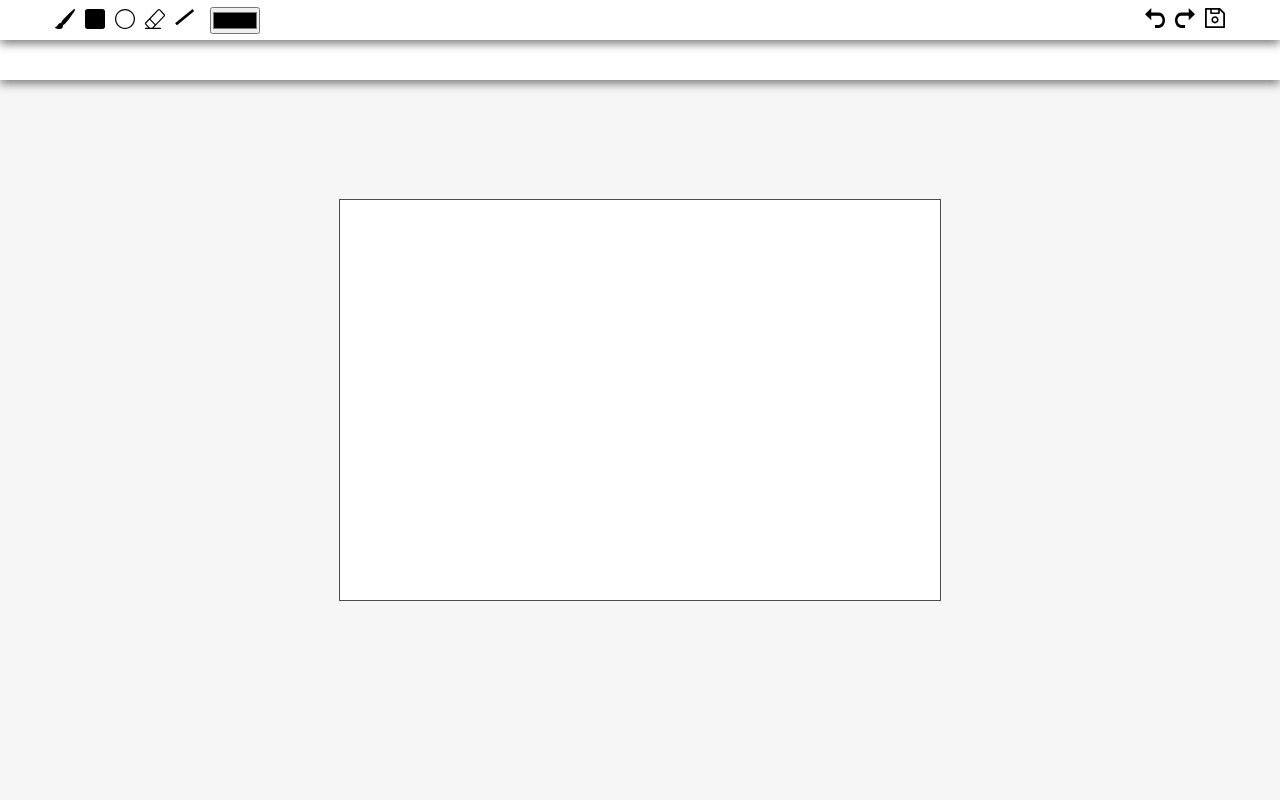
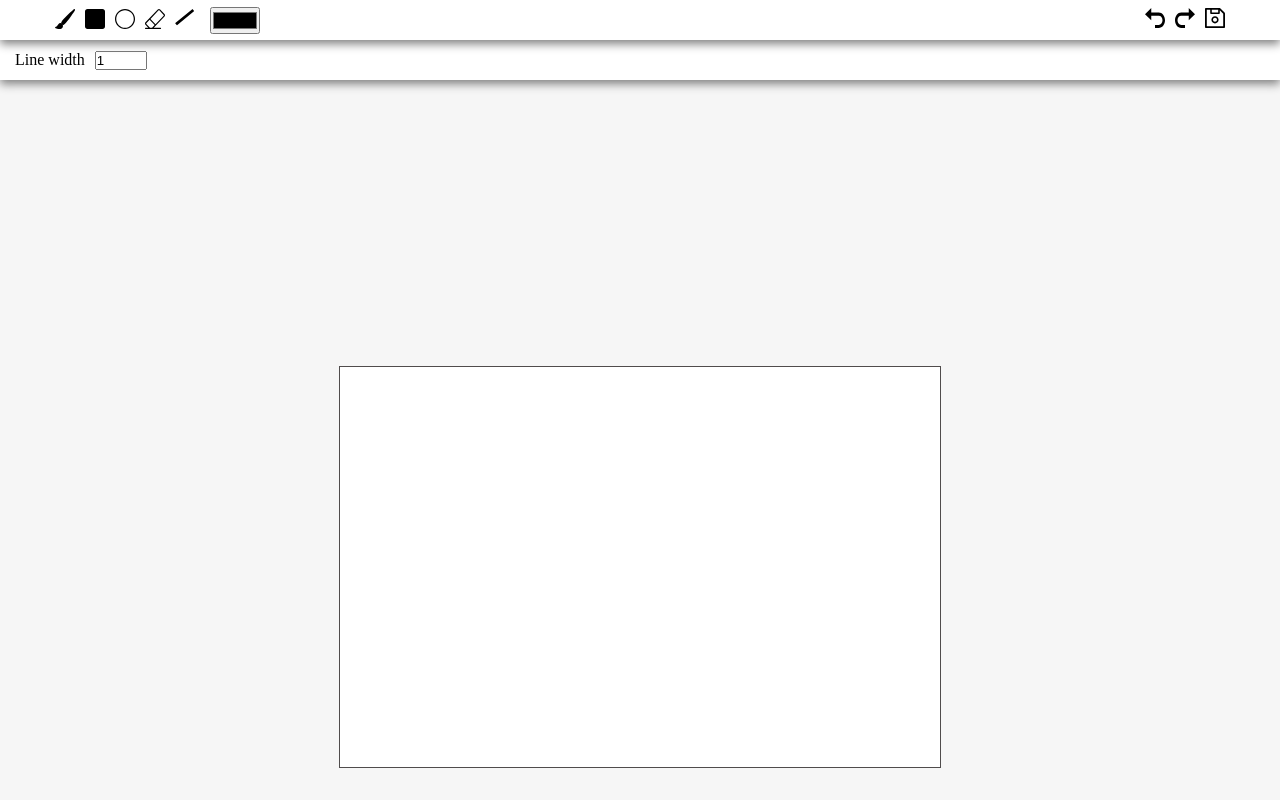
Before and after one commit to Segnities/paint-websockets, a React (Vite) app: page / in a window 1280 px wide. Built offline with nearby package versions, Linux system fonts and the light colour scheme.

Commit message:
line width changing

```diff
--- a/src/assets/styles/canvas.scss
+++ b/src/assets/styles/canvas.scss
@@ -1,8 +1,9 @@
 .canvas {
+   display: flex;
+   padding: 0 0 32px 0;
+   justify-content: center;
+   align-items: end;
    height: 100vh;
-   display: flex;
-   justify-content: center;
-   align-items: center;
 }
 
 .brush-cursor {
--- a/src/assets/styles/toolbar.scss
+++ b/src/assets/styles/toolbar.scss
@@ -1,11 +1,11 @@
 @import './variables.scss';
 
 .toolbar {
-   position: absolute;
    display: flex;
    justify-content: space-between;
    align-items: center;
    width: 100%;
+   position: absolute;
    height: $toolbar-height;
    background-color: #fff;
    box-shadow: 0 4px 9px gray;
@@ -17,6 +17,13 @@
       border: none;
       cursor: pointer;
       margin: 0 5px;
+   }
+}
+
+.l-width {
+   margin-left: 15px;
+   input {
+      margin-left: 10px;
    }
 }
 
--- a/src/components/SettingsBar.jsx
+++ b/src/components/SettingsBar.jsx
@@ -1,7 +1,21 @@
+import toolState from "../store/toolState.js";
+
 function SettingsBar() {
-   return (
-      <div className="settings-bar toolbar"></div>
-   )
+    return (
+        <div className="settings-bar toolbar">
+            <div className='l-width'>
+                <label htmlFor="lv">Line width</label>
+                <input
+                    defaultValue={1}
+                    id='lw'
+                    type="number"
+                    min={1}
+                    max={50}
+                    onChange={e => toolState.setLineWidth(e.target.value)}
+                />
+            </div>
+        </div>
+    )
 }
 
 export default SettingsBar;
--- a/src/store/toolState.js
+++ b/src/store/toolState.js
@@ -1,9 +1,22 @@
-import { makeAutoObservable } from "mobx";
+import {makeAutoObservable} from "mobx";
 
 class ToolState {
     tool = null;
+
     constructor() {
         makeAutoObservable(this);
+    }
+
+    setFillColor(color) {
+        this.tool.fillStyle = color;
+    }
+
+    setFillStroke(color) {
+        this.tool.strokeStyle = color;
+    }
+
+    setLineWidth(width) {
+      this.tool.lineWidth = width;
     }
 
     setTool(tool) {
--- a/src/tools/Tool.js
+++ b/src/tools/Tool.js
@@ -5,6 +5,17 @@ export default class Tool {
       this.destroyEvents();
    }
 
+   set fillColor(color) {
+      this.ctx.fillStyle = color;
+   }
+
+   set fillStrokeColor(color) {
+      this.ctx.strokeStyle = color;
+   }
+
+   set lineWidth(width) {
+      this.ctx.lineWidth = width;
+   }
    destroyEvents() {
       this.canvas.onmousemove = null;
       this.canvas.onmouseup = null;
```
Lines whose indentation alone changed are shown as unchanged.
